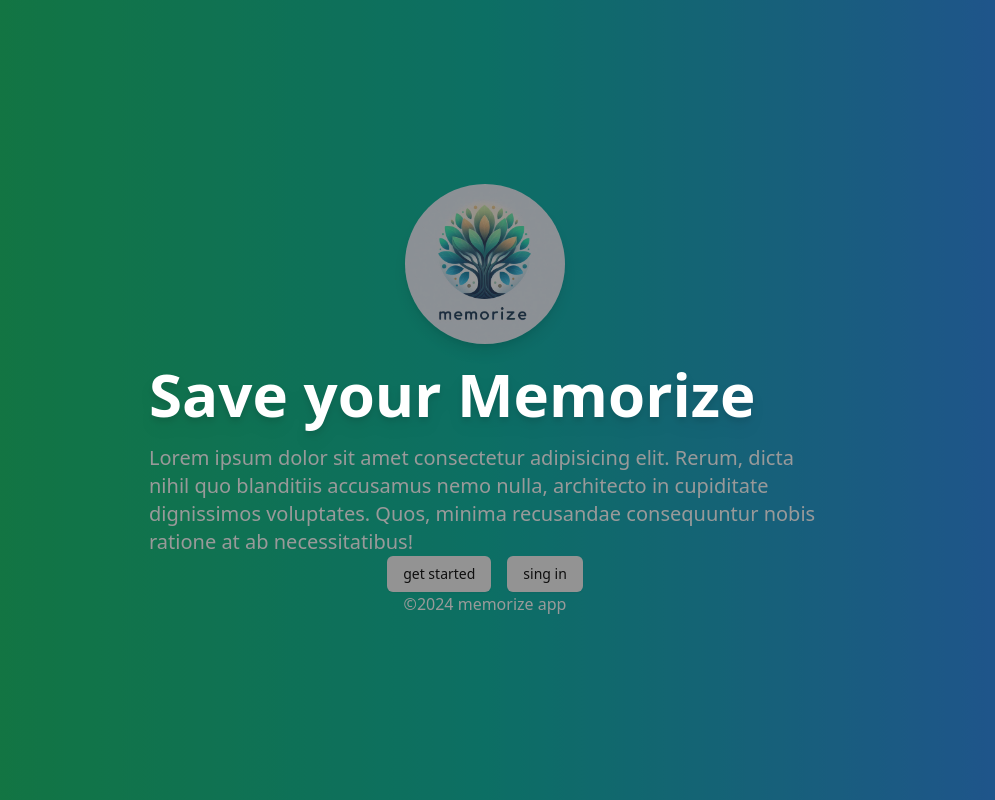
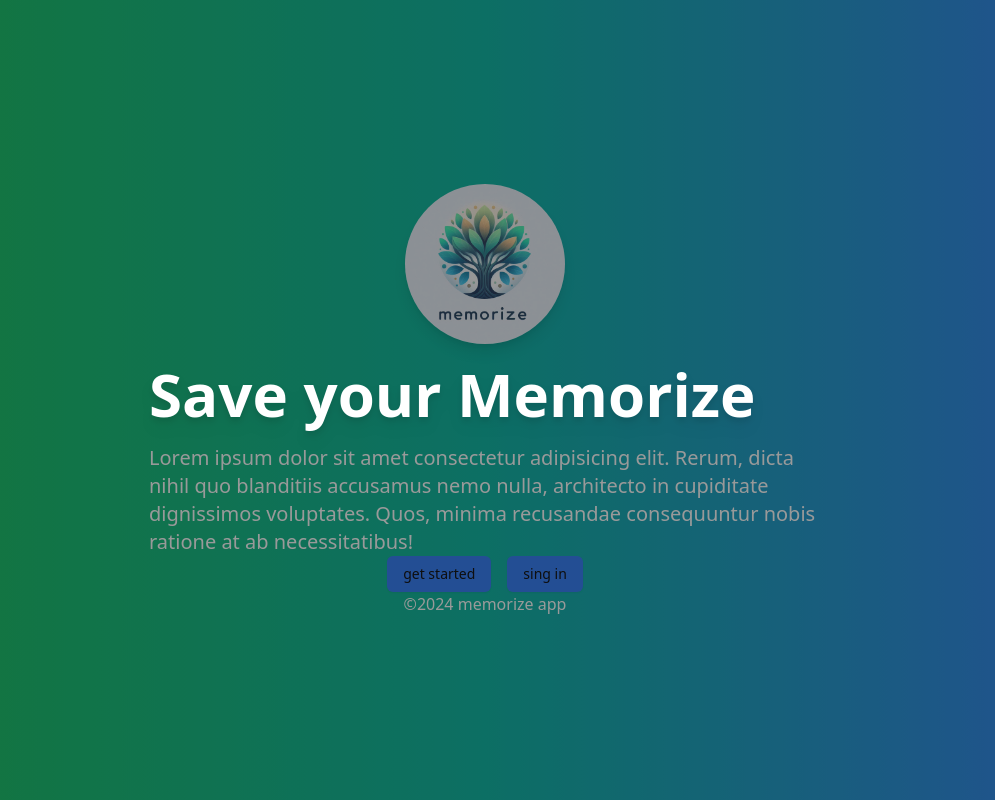
Before and after one commit to BeAsT436/Memorise-app-frontend, a React (Vite) app: page / in a window 1280 px wide. Shown: the whole page, without its empty margins (155-1150 px from the left). Built offline with nearby package versions, Linux system fonts and the light colour scheme.

Commit message:
add styles to button

```diff
--- a/src/components/ui/button.tsx
+++ b/src/components/ui/button.tsx
@@ -16,7 +16,7 @@ const buttonVariants = cva(
         outline:
           "border border-input bg-background shadow-sm hover:bg-accent hover:text-accent-foreground",
         secondary:
-          "bg-secondary text-secondary-foreground shadow-sm hover:bg-secondary/80",
+          "bg-secondary text-secondary-foreground shadow-sm hover:bg-secondary/80 bg-blue-500",
         ghost: "hover:bg-accent hover:text-accent-foreground",
         link: "text-primary underline-offset-4 hover:underline",
       },
--- a/src/pages/Landing.tsx
+++ b/src/pages/Landing.tsx
@@ -6,7 +6,7 @@ export const Landing = () => {
       <div className="absolute inset-0 bg-black opacity-40"></div>
       <div className="reletive px-6 md:px-12 max-w-7xl mx-auto">
         <div>
-          <img className="h-30 w-30 md:h-40 md:w-40 mx-auto rounded-full shadow-lg" src={logo} alt="logo" />
+          <img className="h-30 w-30 md:h-40 md:w-40 mx-auto rounded-full shadow-lg bg" src={logo} alt="logo" />
         </div>
         <h1 className="text-5xl md:text-6xl font-extrabold my-5 drop-shadow-lg">Save your Memorize </h1>
         <p className="text-lg md:text-xl max-w-2xl  ">
```
